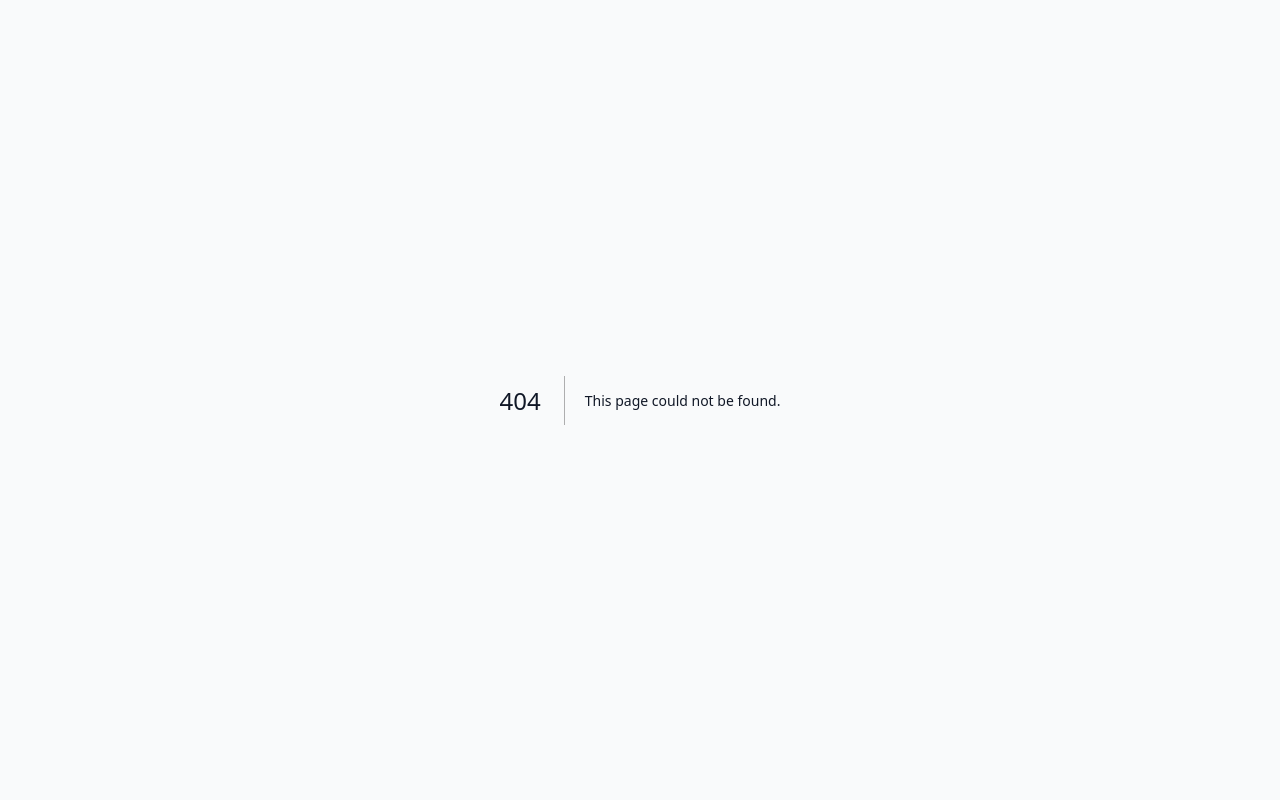
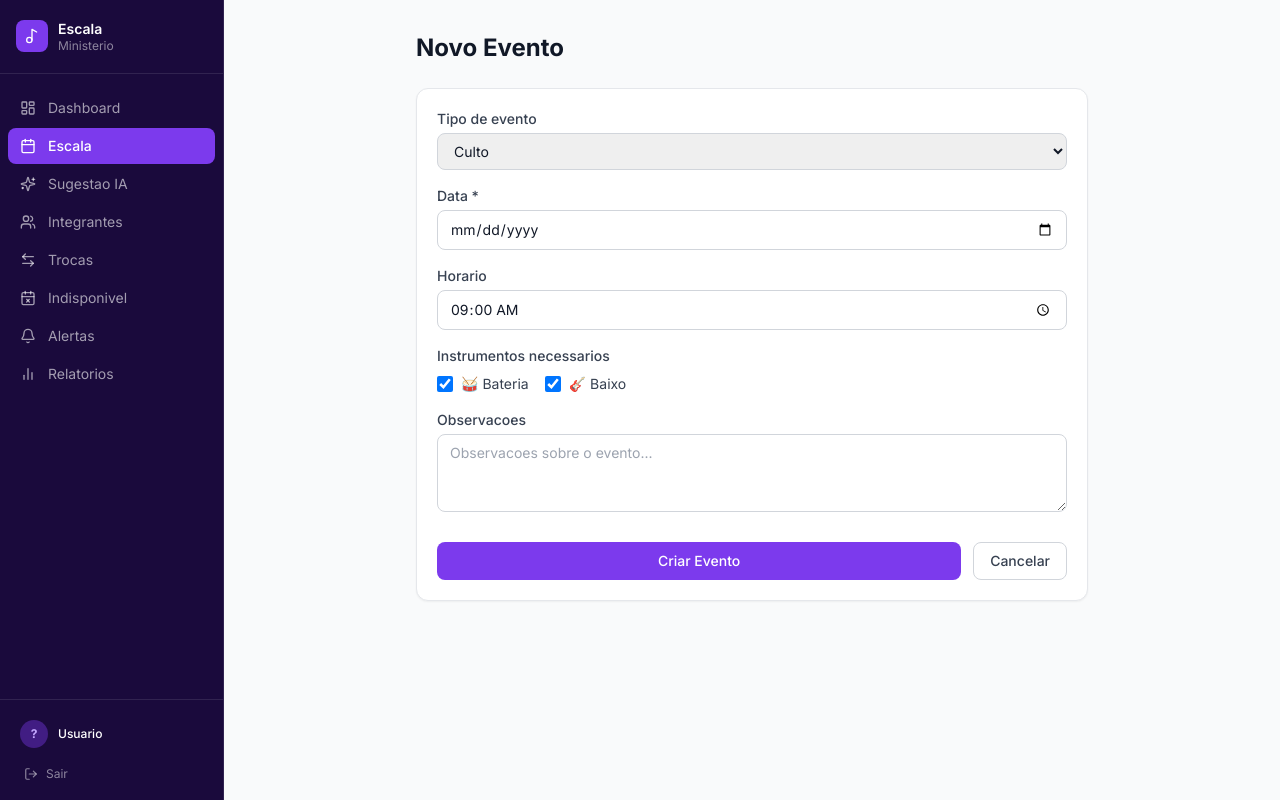
Before and after one commit to raphaeldejesus5-ux/Escala-Ministerio, a Next.js app: page /escala/novo in a window 1280 px wide. Before the commit this address had no page. Built offline with nearby package versions, Linux system fonts and the light colour scheme; no server answers.

Commit message:
feat: rewrite escala page and add novo evento page

```diff
--- /dev/null
+++ b/src/app/escala/novo/page.tsx
@@ -0,0 +1,109 @@
+'use client'
+export const dynamic = 'force-dynamic'
+
+import { useState } from 'react'
+import { useRouter } from 'next/navigation'
+import { createClient } from '@/lib/supabase/client'
+import { Sidebar } from '@/components/layout/Sidebar'
+import { Button } from '@/components/ui/Button'
+import { Input } from '@/components/ui/Input'
+import { Card } from '@/components/ui/Card'
+
+export default function NovoEventoPage() {
+  const router = useRouter()
+  const supabase = createClient()
+  const [loading, setLoading] = useState(false)
+  const [error, setError] = useState('')
+  const [type, setType] = useState('service')
+  const [date, setDate] = useState('')
+  const [time, setTime] = useState('09:00')
+  const [needsDrummer, setNeedsDrummer] = useState(true)
+  const [needsBassist, setNeedsBassist] = useState(true)
+  const [notes, setNotes] = useState('')
+
+  const handleSubmit = async () => {
+    if (!date) { setError('Data obrigatoria'); return }
+    setLoading(true)
+    setError('')
+    const { error } = await supabase.from('events').insert([{
+      type,
+      event_date: date,
+      event_time: time,
+      needs_drummer: needsDrummer,
+      needs_bassist: needsBassist,
+      notes,
+      published: false,
+    }])
+    if (error) { setError(error.message); setLoading(false); return }
+    router.push('/escala')
+  }
+
+  return (
+    <div className="flex h-screen bg-gray-50">
+      <Sidebar />
+      <main className="flex-1 overflow-auto p-8">
+        <div className="max-w-2xl mx-auto">
+          <h1 className="text-2xl font-bold text-gray-900 mb-6">Novo Evento</h1>
+          <Card className="p-6 space-y-4">
+            {error && <div className="bg-red-50 text-red-600 p-3 rounded-lg text-sm">{error}</div>}
+
+            <div>
+              <label className="block text-sm font-medium text-gray-700 mb-1">Tipo de evento</label>
+              <select value={type} onChange={e => setType(e.target.value)} className="w-full border border-gray-300 rounded-lg px-3 py-2 text-sm focus:outline-none focus:ring-2 focus:ring-primary-500">
+                <option value="service">Culto</option>
+                <option value="rehearsal">Ensaio</option>
+                <option value="conference">Conferencia</option>
+                <option value="cell">Celula</option>
+                <option value="special">Especial</option>
+              </select>
+            </div>
+
+            <div>
+              <label className="block text-sm font-medium text-gray-700 mb-1">Data *</label>
+              <Input type="date" value={date} onChange={e => setDate(e.target.value)} />
+            </div>
+
+            <div>
+              <label className="block text-sm font-medium text-gray-700 mb-1">Horario</label>
+              <Input type="time" value={time} onChange={e => setTime(e.target.value)} />
+            </div>
+
+            <div>
+              <label className="block text-sm font-medium text-gray-700 mb-2">Instrumentos necessarios</label>
+              <div className="flex gap-4">
+                <label className="flex items-center gap-2 cursor-pointer">
+                  <input type="checkbox" checked={needsDrummer} onChange={e => setNeedsDrummer(e.target.checked)} className="w-4 h-4 rounded" />
+                  <span className="text-sm text-gray-700">🥁 Bateria</span>
+                </label>
+                <label className="flex items-center gap-2 cursor-pointer">
+                  <input type="checkbox" checked={needsBassist} onChange={e => setNeedsBassist(e.target.checked)} className="w-4 h-4 rounded" />
+                  <span className="text-sm text-gray-700">🎸 Baixo</span>
+                </label>
+              </div>
+            </div>
+
+            <div>
+              <label className="block text-sm font-medium text-gray-700 mb-1">Observacoes</label>
+              <textarea
+                value={notes}
+                onChange={e => setNotes(e.target.value)}
+                placeholder="Observacoes sobre o evento..."
+                className="w-full border border-gray-300 rounded-lg px-3 py-2 text-sm focus:outline-none focus:ring-2 focus:ring-primary-500"
+                rows={3}
+              />
+            </div>
+
+            <div className="flex gap-3 pt-2">
+              <Button onClick={handleSubmit} disabled={loading} className="flex-1">
+                {loading ? 'Salvando...' : 'Criar Evento'}
+              </Button>
+              <Button variant="outline" onClick={() => router.push('/escala')}>
+                Cancelar
+              </Button>
+            </div>
+          </Card>
+        </div>
+      </main>
+    </div>
+  )
+}
```
